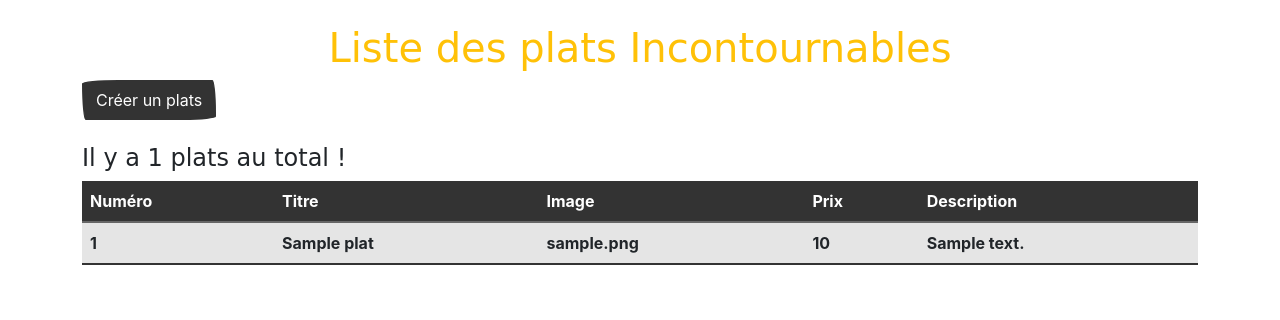
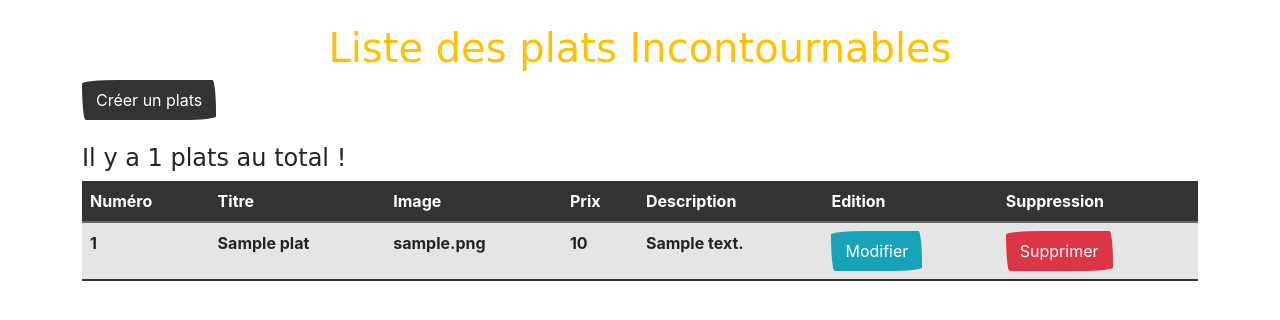
Before and after one commit to guillaume13880/symfony1, a Symfony app: template templates/pages/plats/index.html.twig in a window 1280 px wide. Shown: the part 68-388 px from the top of the page. Run offline with Twig, Linux system fonts and the light colour scheme; the template is opened without the code that fills it: most values are stand-ins (such as "Sample title", 1, 10 or a date in 2020); some libraries are stand-ins or nearby versions; some web fonts are replaced.

Commit message:
delete du plats mise en place

```diff
--- a/templates/pages/plats/index.html.twig
+++ b/templates/pages/plats/index.html.twig
@@ -31,6 +31,8 @@
                     <th scope="col">Image</th>
                     <th scope="col">Prix</th>
                     <th scope="col">Description</th>
+                    <th scope="col">Edition</th>
+                    <th scope="col">Suppression</th>
                 </tr>
             </thead>
             <tbody>
@@ -41,6 +43,12 @@
                         <td>{{plat.image}}</td>
                         <td>{{plat.prix}}</td>
                         <td>{{plat.description}}</td>
+                        <td>
+                            <a href="{{ path('app_plats.edit', { id: plat.id }) }}" class="btn btn-info">Modifier</a>
+                        </td>
+                        <td>
+                            <a href="{{ path('app_plats.delete', { id: plat.id }) }}" class="btn btn-danger">Supprimer</a>
+                        </td>
                     </tr>
                 {% endfor %}
 
```
Also changed, not shown: src/Controller/PlatsController.php (+22 -0 lines).
